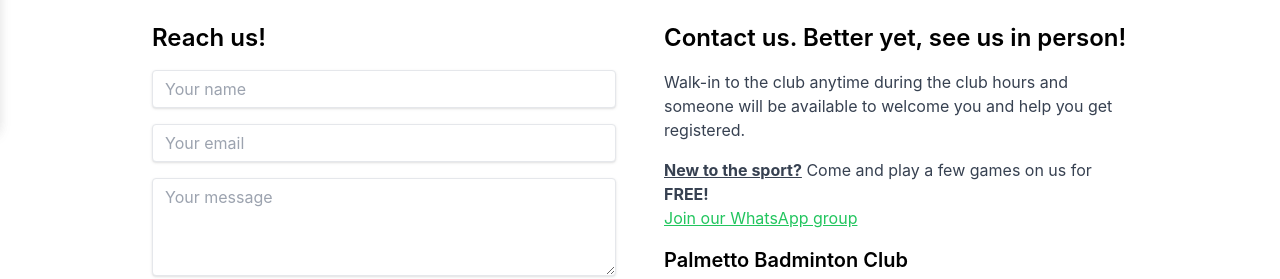
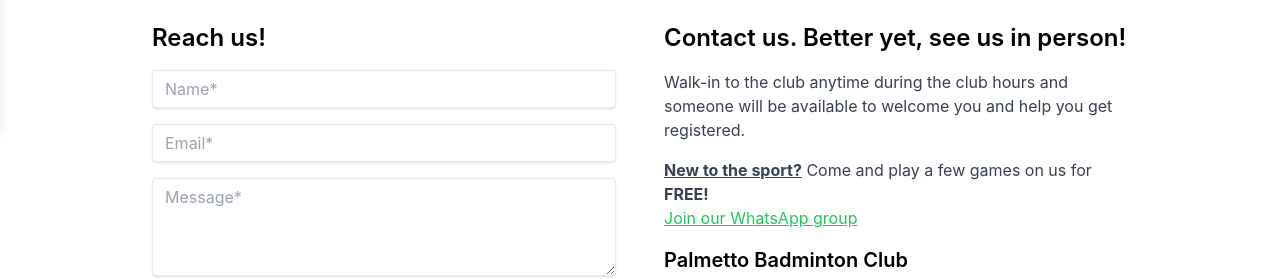
Before and after one commit to nightsky8930/nightsky.github.io, a React (Create React App) app: page / in a window 1280 px wide. Shown: the part 673-952 px from the top of the page. Built offline with nearby package versions, Linux system fonts and the light colour scheme.

Commit message:
Add email send service

```diff
--- a/package.json
+++ b/package.json
@@ -4,6 +4,7 @@
   "homepage": "https://nightsky8930.github.io",
   "private": true,
   "dependencies": {
+    "@emailjs/browser": "^4.3.3",
     "@emotion/react": "^11.11.4",
     "@emotion/styled": "^11.11.5",
     "@headlessui/react": "^2.0.4",
@@ -50,6 +51,7 @@
     ]
   },
   "devDependencies": {
+    "@babel/plugin-proposal-private-property-in-object": "^7.21.11",
     "tailwindcss": "^3.4.3"
   }
 }
--- a/src/App.tsx
+++ b/src/App.tsx
@@ -1,6 +1,6 @@
 import React from "react";
 import Home from "./components/home/Home";
-import { BrowserRouter, HashRouter, Route, Routes } from "react-router-dom";
+import { HashRouter, Route, Routes } from "react-router-dom";
 import MembershipAndFees from "./components/membership-and-fees/MembershipAndFees";
 import NavBar from "./components/headerbar/NavBar";
 import TestPage from "./components/TestPage";
--- a/src/components/home/contact-us/ContactForm.tsx
+++ b/src/components/home/contact-us/ContactForm.tsx
@@ -1,30 +1,70 @@
-import React from "react";
+import { FormEvent, RefObject, useRef, useState } from 'react';
+import emailjs from '@emailjs/browser';
 
 const ContactForm = () => {
+  let formRef = useRef<HTMLFormElement>(null);
+
+  const [name, setName] = useState("");
+  const [email, setEmail] = useState("");
+  const [message, setMessage] = useState("");
+  const [subscribe, setSubscribe] = useState(false);
+
+  const sendEmail = (formRef: RefObject<HTMLFormElement>) => {
+    if (formRef && formRef.current) {
+      emailjs.sendForm('service_9ohndzi', 'template_jnensyk', formRef.current, '-8hsh87ulH4yJC5vc')
+      .then((response) => {
+        console.log('SUCCESS!', response.status, response.text);
+      },
+      (error) => {
+        console.log('FAILED...', error);
+      });
+    }
+  }
+
+  const handleSubmit = (e: FormEvent) => {
+    e.preventDefault();
+
+    sendEmail(formRef);
+    setSubscribe(false);
+  };
+
   return (
-    <div>
+    <>
+      <form ref={formRef} onSubmit={handleSubmit}>
         <div className="mb-4">
           <input
             className="shadow appearance-none border rounded w-full py-2 px-3 text-gray-700 leading-tight focus:outline-none focus:shadow-outline"
             id="name"
+            name="from_name"
             type="text"
-          placeholder="Your name"
+            placeholder="Name*"
+            value={name}
+            onChange={(e) => setName(e.target.value)}
+            required
           />
         </div>
         <div className="mb-4">
           <input
             className="shadow appearance-none border rounded w-full py-2 px-3 text-gray-700 leading-tight focus:outline-none focus:shadow-outline"
             id="email"
+            name="reply_to"
             type="email"
-          placeholder="Your email"
+            placeholder="Email*"
+            value={email}
+            onChange={(e) => setEmail(e.target.value)}
+            required
           />
         </div>
         <div className="mb-4">
           <textarea
             className="shadow appearance-none border rounded w-full py-2 px-3 text-gray-700 leading-tight focus:outline-none focus:shadow-outline"
             id="message"
+            name="message"
             rows={4}
-          placeholder="Your message"
+            placeholder="Message*"
+            value={message}
+            onChange={(e) => setMessage(e.target.value)}
+            required
           />
         </div>
         <div className="mb-4">
@@ -32,6 +72,8 @@ const ContactForm = () => {
             <input
               type="checkbox"
               className="form-checkbox h-5 w-5 text-blue-600"
+              checked={subscribe}
+              onChange={(e) => setSubscribe(e.target.checked)}
             />
             <span className="ml-2 text-gray-700">
               Sign up for our email list for updates, promotions, and more.
@@ -41,12 +83,13 @@ const ContactForm = () => {
         <div className="flex-grow flex flex-row items-center">
           <button
             className="flex-grow flex bg-green-500 hover:bg-green-700 items-center justify-center rounded-full text-white font-bold py-2 px-4 focus:outline-none focus:shadow-outline"
-          type="button"
+            type="submit"
           >
             SEND
           </button>
         </div>
-    </div>
+      </form>
+    </>
   );
 };
 
--- a/src/components/home/contact-us/ContactUs.tsx
+++ b/src/components/home/contact-us/ContactUs.tsx
@@ -7,9 +7,7 @@ const ContactUs = () => {
         {/* Left Column: Contact Form */}
         <div className="md:w-1/2 p-6">
           <h2 className="text-2xl md:text-left font-semibold mb-4">Reach us!</h2>
-          <form>
-            <ContactForm />
-          </form>
+          <ContactForm />
         </div>
         {/* Right Column: Contact Information */}
         <div className="md:w-1/2 p-6">
```
Also changed, not shown: 1 other file (tests, documents, lock files or other folders). Lines whose indentation alone changed are shown as unchanged.
